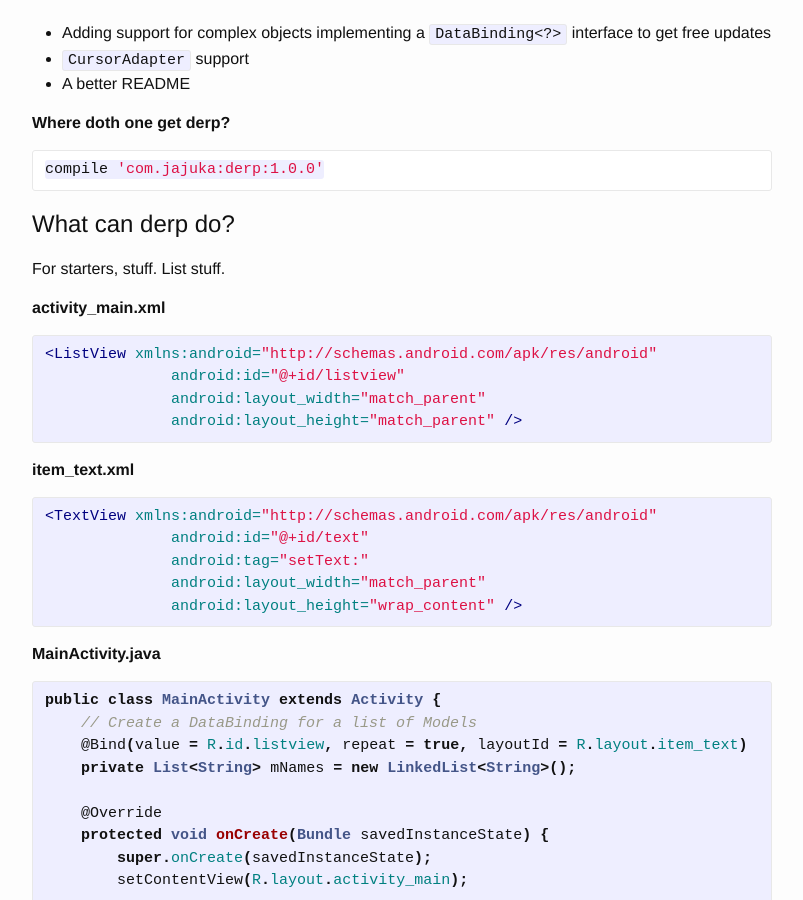
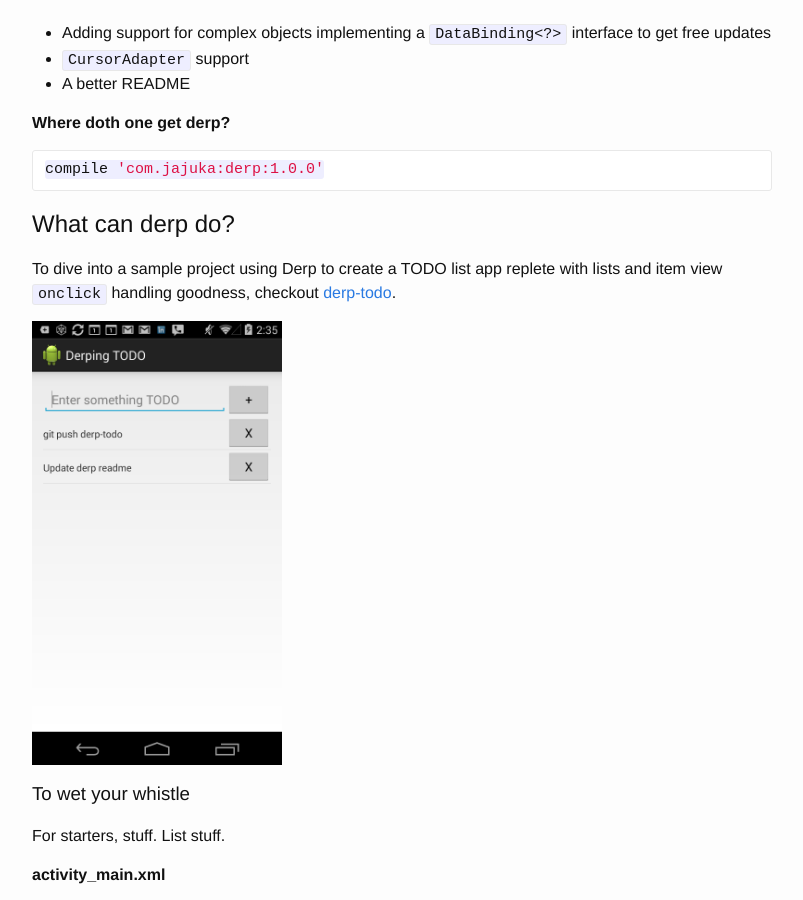
Before and after one commit to berdon/derp, a Jekyll site: the page built from index.md, in a window 1280 px wide and 900 px high, scrolled down 302 px. Shown: the whole window, without its empty margins (238-1041 px from the left). Built offline with Jekyll 4.4.1, drawn with Linux system fonts in a browser that asks for light colours; Markdown is read by kramdown in place of the engine named in the settings.

Commit message:
Adding in images

````diff
--- a/_config.yml
+++ b/_config.yml
@@ -4,7 +4,7 @@ email: berdon@gmail.com
 description: > # this means to ignore newlines until "baseurl:"
   Bind your data. Derp.
 baseurl: "/derp" # the subpath of your site, e.g. /blog/
-url: "http://austinhanson.com" # the base hostname & protocol for your site
+url: "http://berdon.github.io" # the base hostname & protocol for your site
 twitter_username: austinhanson
 github_username:  berdon
 
--- a/index.md
+++ b/index.md
@@ -19,6 +19,11 @@ compile 'com.jajuka:derp:1.0.0'
 ```
 
 ## What can derp do?
+To dive into a sample project using Derp to create a TODO list app replete with lists and item view `onclick` handling goodness, checkout [derp-todo](http://berdon.github.com/derp-todo).
+
+<img src="{{ site.baseurl }}{{ post.url }}/assets/derp-todo-01.png" width=250>
+
+### To wet your whistle
 For starters, stuff. List stuff.
 
 **activity_main.xml**
````
Also changed, not shown: assets/derp-todo-01.png (added), assets/derp-todo-02.png (added).
